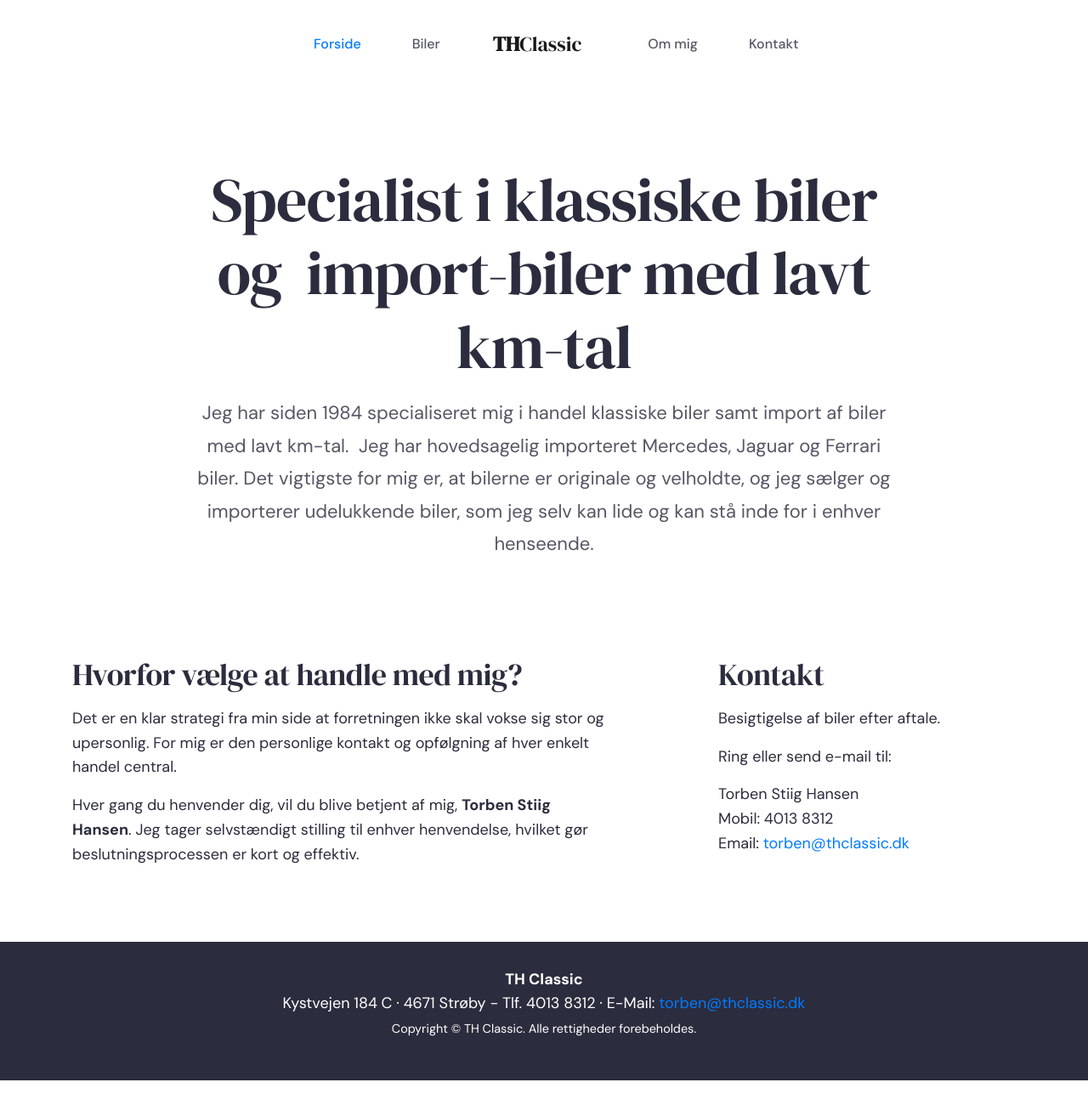
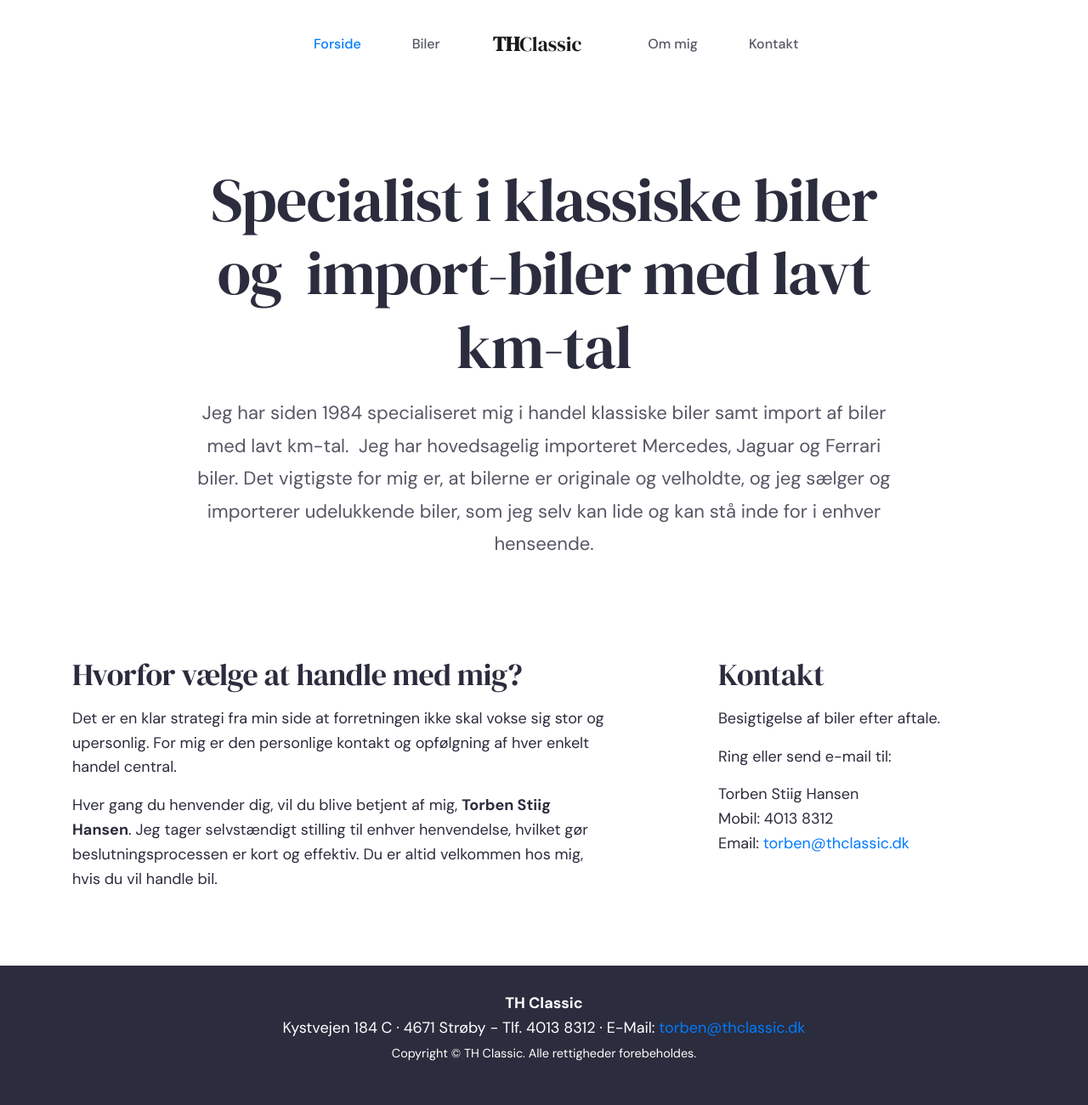
Before and after one commit to aakjaer/thclassic, a Jekyll site: the page built from index.html, in a window 1280 px wide. Shown: the whole page at 85% size. Built offline with Jekyll 4.4.1, drawn with Linux system fonts in a browser that asks for light colours; before the commit the page ends 1271 px from its top, so only the background shows below that.

Commit message:
Updated 'index.html' via CloudCannon

```diff
--- a/index.html
+++ b/index.html
@@ -23,7 +23,7 @@ active_menu: home
 			<div class="editable">
 			    <h2>Hvorfor v&aelig;lge at handle med mig?</h2>
 			    <p>Det er en klar strategi fra min side at forretningen ikke skal vokse sig stor og upersonlig. For mig er den personlige kontakt og opf&oslash;lgning af hver enkelt handel central.</p>
-			    <p>Hver gang du henvender dig, vil du blive betjent af mig, <strong>Torben Stiig Hansen</strong>. Jeg tager selvst&aelig;ndigt stilling til enhver henvendelse, hvilket g&oslash;r beslutningsprocessen er kort og effektiv.</p>
+			    <p>Hver gang du henvender dig, vil du blive betjent af mig, <strong>Torben Stiig Hansen</strong>. Jeg tager selvst&aelig;ndigt stilling til enhver henvendelse, hvilket g&oslash;r beslutningsprocessen er kort og effektiv. Du er altid velkommen hos mig, hvis du vil handle bil.</p>
 			</div>
 		</div>
 		<div class="col-md-4 offset-md-1">
```
